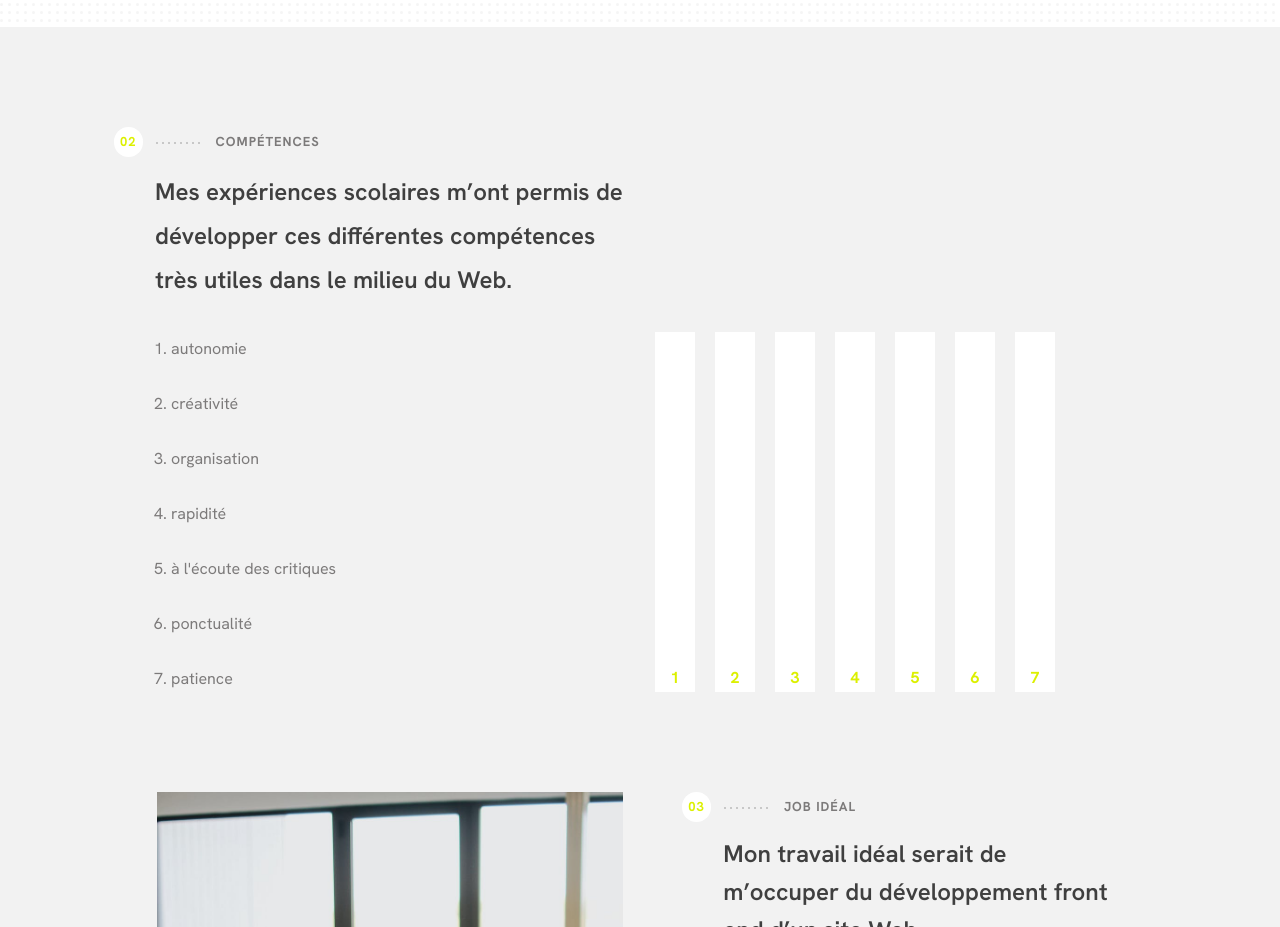
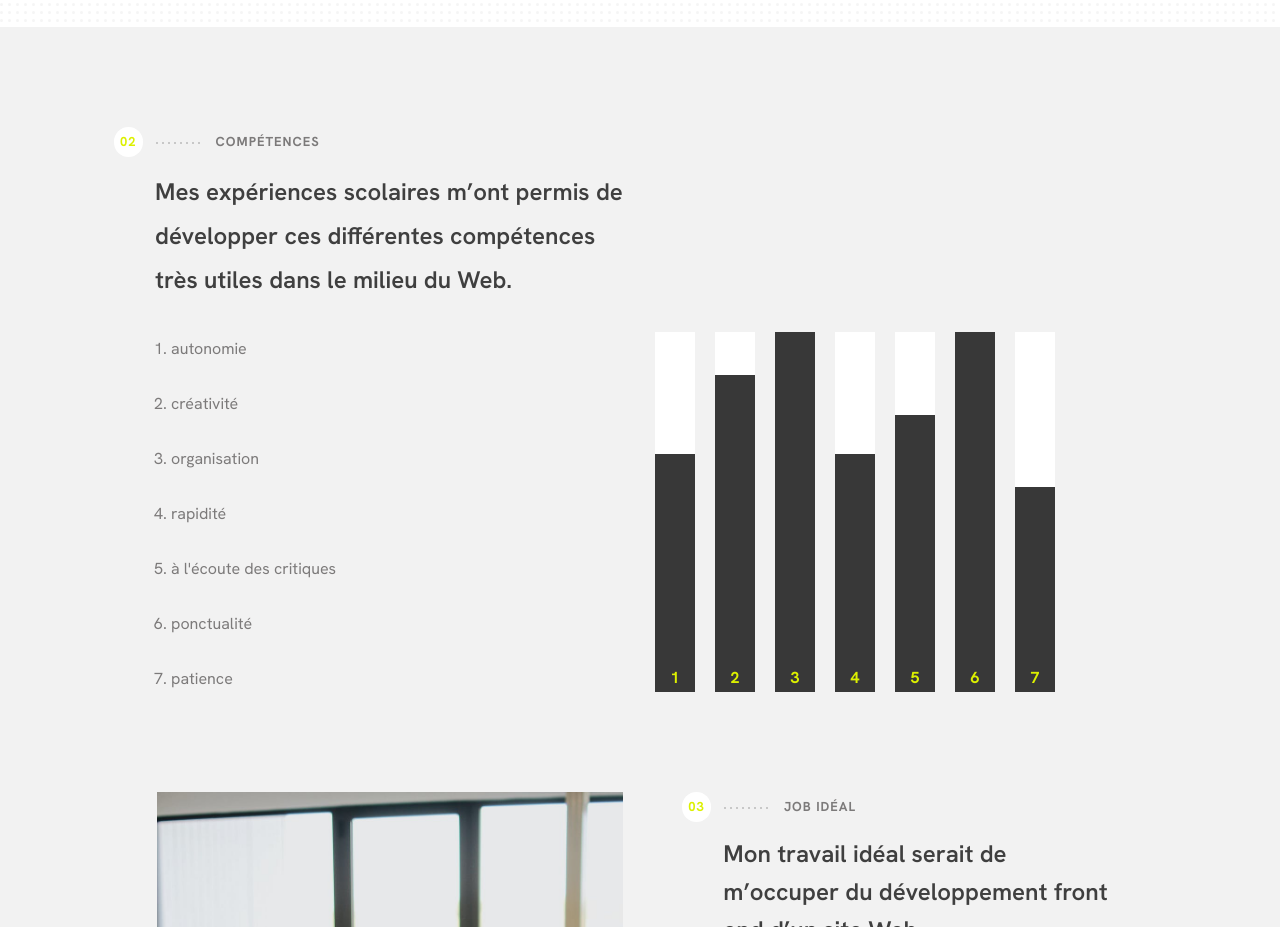
Before and after one commit to noemievincent/cv, a plain HTML site: page app/index.html in a window 1280 px wide. Shown: the part 1767-2694 px from the top of the page. Drawn offline with Linux system fonts and the light colour scheme.

Commit message:
Added tab icon & skills graph

```diff
--- a/app/index.html
+++ b/app/index.html
@@ -9,6 +9,7 @@
     <link rel="stylesheet" href="reset.css">
     <link rel="stylesheet" href="main.css">
     <link rel="stylesheet" href="header.css">
+    <link rel="icon" href="img/tab-icon.svg">
     <title>CV - Noémie Vincent</title>
 </head>
 <body>
@@ -299,13 +300,27 @@
                     </ol>
                 </div>
                 <div class="skills__graph">
-                    <div class="skills__div1 skills__bar" data-percent="50%" data-number="1"></div>
-                    <div class="skills__div2 skills__bar" data-percent="50%" data-number="2"></div>
-                    <div class="skills__div3 skills__bar" data-percent="100%" data-number="3"></div>
-                    <div class="skills__div4 skills__bar" data-percent="50%" data-number="4"></div>
-                    <div class="skills__div5 skills__bar" data-percent="50%" data-number="5"></div>
-                    <div class="skills__div6 skills__bar" data-percent="100%" data-number="6"></div>
-                    <div class="skills__div7 skills__bar" data-percent="50%" data-number="7"></div>
+                    <div class="skills__bar" data-number="1">
+                        <div class="skills__bar--gray div1" data-percent="66%"></div>
+                    </div>
+                    <div class="skills__bar" data-number="2">
+                        <div class="skills__bar--gray div2" data-percent="88%"></div>
+                    </div>
+                    <div class="skills__bar" data-number="3">
+                        <div class="skills__bar--gray div3" data-percent="100%"></div>
+                    </div>
+                    <div class="skills__bar" data-number="4">
+                        <div class="skills__bar--gray div4" data-percent="66%"></div>
+                    </div>
+                    <div class="skills__bar" data-number="5">
+                        <div class="skills__bar--gray div5" data-percent="77%"></div>
+                    </div>
+                    <div class="skills__bar" data-number="6">
+                        <div class="skills__bar--gray div6" data-percent="100%"></div>
+                    </div>
+                    <div class="skills__bar" data-number="7">
+                        <div class="skills__bar--gray div7" data-percent="57%"></div>
+                    </div>
                 </div>
             </div>
         </div>
@@ -507,7 +522,8 @@
                                 </svg>
                             </span>
                         </button>
-                        <a href="#" class="form__control form__control--right form__control--disabled  form__control--hidden">
+                        <a href="#"
+                           class="form__control form__control--right form__control--disabled  form__control--hidden">
                             <span class="form__controltext">Suivant</span>
                             <span class="form__img">
                                 <svg version="1.1" id="Layer_1" xmlns="http://www.w3.org/2000/svg"
@@ -594,7 +610,8 @@
                     <a href="#" class="footer__legal">Mentions légales</a>
                     <a href="#" class="footer__legal">Respect de la vie privée</a>
                 </div>
-                <p class="footer__hepl">projet étudiant pour l'<a href="https://www.hepl.be/fr" class="hepl__link" target="_blank">HEPL</a></p>
+                <p class="footer__hepl">projet étudiant pour l'<a href="https://www.hepl.be/fr" class="hepl__link"
+                                                                  target="_blank">HEPL</a></p>
             </div>
         </div>
     </div>
--- a/app/main.css
+++ b/app/main.css
@@ -301,21 +301,47 @@ a {
     display: flex;
     justify-content: center;
     align-items: flex-end;
+    position: relative;
 }
 
-.skills__bar:after {
+.skills__bar:before {
     content: attr(data-number);
     font-family: hk_groteskbold, Helvetica, Arial, sans-serif;
     display: inline-block;
     color: #DCF000;
     margin-bottom: 6px;
+    z-index: 1;
 }
 
-/*.skills__bar:before {*/
-/*    content: "";*/
-/*    background-color: #383838;*/
-/*    width: 40px;*/
-/*}*/
+.skills__bar--gray:before {
+    content: "";
+    position: absolute;
+    bottom: 0;
+    left: 0;
+    background-color: #383838;
+    width: 40px;
+    height: 100%;
+    animation: growBar 2s;
+}
+
+.div1:before, .div4:before {
+    height: 66%;
+}
+.div2:before {
+    height: 88%;
+}
+.div5:before {
+    height: 77%;
+}
+.div7:before {
+    height: 57%;
+}
+
+@keyframes growBar {
+    from {
+        height: 0;
+    }
+}
 
 /*JOB IDEAL*/
 .job__img {
```
Also changed, not shown: app/img/tab-icon.svg (added), 1 other file.
